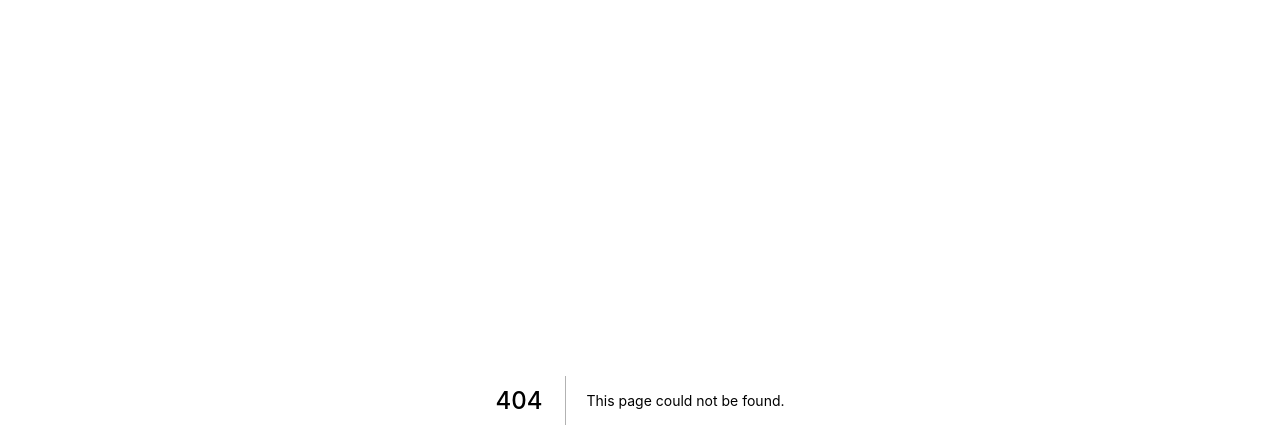
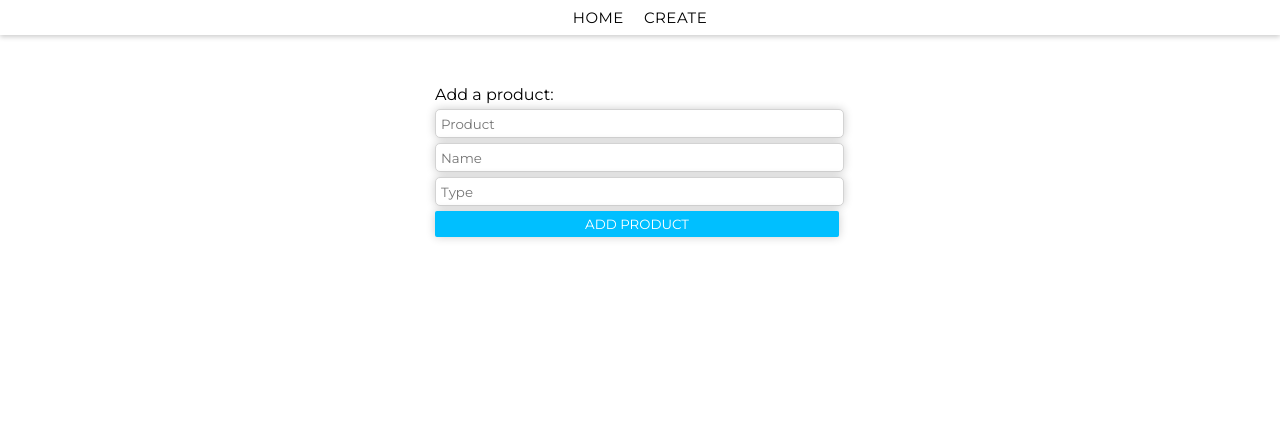
Before and after one commit to oskarjonssson/NextLAB1, a Next.js app: page /create in a window 1280 px wide. Before the commit this address had no page. Shown: the top 448 px of the page. Built offline with nearby package versions, Linux system fonts and the light colour scheme.

Commit message:
Create product update

```diff
--- a/components/AddProduct.js
+++ b/components/AddProduct.js
@@ -1,41 +1,70 @@
 import React, { Component } from 'react';
+import Head from 'next/head'
 
 const containerForm = {
-  marginTop: '10px',
+  marginTop: '50px',
   display: 'flex',
-  width: '410px',
-  height: '50px',
+  justifyContent: 'center',
+  width: '100%',
   flexDirection: 'row',
   flexWrap: 'wrap'
 }
 
 const submitButton = {
-  width: '400px',
-  margin: '0',
-  padding: '0',
+  fontFamily: 'Montserrat',
+  width: '404px',
+  paddingTop: '5px',
+  paddingBottom: '5px',
+  marginTop: '5px',
   border: 'none',
   outline: 'none',
   borderRadius: '2px',
   cursor: 'pointer',
   backgroundColor: 'deepskyblue',
-  color: 'white'
+  color: 'white',
+  WebkitBoxShadow:'0px 0px 10px 0px rgba(0,0,0,0.2)',
+  MozBoxShadow:' 0px 0px 10px 0px rgba(0,0,0,0.2)',
+  BoxShadow: '0px 0px 10px 0px rgba(0,0,0,0.2)'
 }
 
+const formHolder = {
+  width: '410px',
+  height: '200px'
+}
 const inputs = {
-  height: '20px',
-  width: '129px',
-  margin: '0',
-  padding: '0'
+  fontFamily: 'Montserrat',
+  paddingLeft: '5px',
+  borderRadius: '5px',
+  outline: 'none',
+  border: '0.5px solid lightgray',
+  height: '25px',
+  width: '400px',
+  marginTop: '5px',
+  WebkitBoxShadow:'0px 0px 10px 0px rgba(0,0,0,0.2)',
+  MozBoxShadow:' 0px 0px 10px 0px rgba(0,0,0,0.2)',
+  BoxShadow: '0px 0px 10px 0px rgba(0,0,0,0.2)'
 }
 
+const formText = {
+  fontFamily: 'Montserrat',
+  margin: '0'
+}
 class AddProduct extends Component {
   constructor(props){
     super(props);
     this.state={
       productAdd: '',
       nameAdd: '',
-      typeAdd: ''
+      typeAdd: '',
     }
+  }
+  addProduct = (name, product , type) => {
+    let obj = {product, type, name, img: '//cdn.shopify.com/s/files/1/0362/2465/products/Audeze_Mobius_Copper_1024x1024_2000x.png'}
+
+    fetch('http://localhost:3001/api/addproduct/' + name,{
+      method: 'POST',
+      body: JSON.stringify(obj),
+    })
   }
 
   handleChange = e => {
@@ -43,18 +72,24 @@ class AddProduct extends Component {
   }
 
   handleSubmit = () => {
-    if (!this.props.apiData.filter(e => e.name === this.state.nameAdd).length > 0) {
-      this.props.addProduct(this.state.nameAdd, this.state.productAdd, this.state.typeAdd)
-    }
+      this.addProduct(this.state.nameAdd, this.state.productAdd, this.state.typeAdd)
   }
+
+
   render(){
 
     return(
       <div style={containerForm}>
-        <input style={inputs} placeholder="Product" type="text" name="productAdd" value={this.state.productAdd} onChange={this.handleChange}/>
-        <input style={inputs} placeholder="Name" type="text" name="nameAdd" value={this.state.nameAdd} onChange={this.handleChange}/>
-        <input style={inputs} placeholder="Type" type="text" name="typeAdd" value={this.state.typeAdd} onChange={this.handleChange}/>
-        <button style={submitButton} onClick={this.handleSubmit}>ADD PRODUCT</button>
+      <Head>
+        <link href="https://fonts.googleapis.com/css?family=Montserrat" rel="stylesheet" />
+      </Head>
+        <div style={formHolder}>
+          <p style={formText}>Add a product:</p>
+          <input style={inputs} placeholder="Product" type="text" name="productAdd" value={this.state.productAdd} onChange={this.handleChange}/>
+          <input style={inputs} placeholder="Name" type="text" name="nameAdd" value={this.state.nameAdd} onChange={this.handleChange}/>
+          <input style={inputs} placeholder="Type" type="text" name="typeAdd" value={this.state.typeAdd} onChange={this.handleChange}/>
+          <button style={submitButton} onClick={this.handleSubmit}>ADD PRODUCT</button>
+        </div>
       </div>
 
     )
--- a/components/EditProductButton.js
+++ b/components/EditProductButton.js
@@ -15,7 +15,7 @@ const toggleDiv = {
 }
 
 const buttonsStyle = {
-  fontFamily: 'Muli',
+  fontFamily: 'Montserrat',
   width: '100%',
   border: 'none',
   cursor: 'pointer',
@@ -57,8 +57,8 @@ class EditProductButton extends Component{
 
     return(
       <div>
-      <Head>>
-        <link href="https://fonts.googleapis.com/css?family=Muli" rel="stylesheet" />
+      <Head>
+        <link href="https://fonts.googleapis.com/css?family=Montserrat" rel="stylesheet" />
       </Head>
         <button style={buttonsStyle} onClick={this.handleToggleClick}>
           {this.state.show ? 'CLOSE' : 'EDIT'}
--- a/components/FetchData.js
+++ b/components/FetchData.js
@@ -1,6 +1,5 @@
 import React, { Component } from 'react';
 import EditProductButton from './EditProductButton.js'
-import AddProduct from './AddProduct.js'
 import Head from 'next/head'
 
 const API = 'http://localhost:3001/api/getproducts';
@@ -11,14 +10,14 @@ const buttonStyle = {
   flexDirection: 'column',
   justifyContent: 'space-between',
   width: '200px',
-  height: '300px',
+  height: '350px',
   backgroundColor: 'white',
   border: 'none',
   borderRadius: '5px',
   color: 'lightgray',
   margin: '10px',
   padding: '20px',
-  fontFamily: 'Muli',
+  fontFamily: 'Montserrat',
   WebkitBoxShadow:'0px 0px 19px 0px rgba(0,0,0,0.2)',
   MozBoxShadow:' 0px 0px 19px 0px rgba(0,0,0,0.2)',
   BoxShadow: '0px 0px 19px 0px rgba(0,0,0,0.2)'
@@ -30,14 +29,27 @@ const divWrapper = {
 }
 
 const containerInfo = {
-  width: '90%',
-  heiht: '100px'
+  width: '100%',
+  heiht: '50px',
+  display: 'flex',
+  flexDirection: 'column',
+  alignItems: 'center',
+  fontSize: '15px'
+}
+
+const containerInfoText = {
+  margin: '2px',
+  color: '#5e5e5e'
 }
 
 const containerFetch = {
   display: 'flex',
-  flexDirection: 'column',
-  alignItems: 'center'
+  flexDirection: 'row',
+  alignItems: 'center',
+  justifyContent: 'space-between',
+  width: '70%',
+  marginTop: '30px',
+  flexWrap: 'wrap'
 }
 
 const containerButtons = {
@@ -45,7 +57,7 @@ const containerButtons = {
 }
 
 const buttonsStyle = {
-  fontFamily: 'Muli',
+  fontFamily: 'Montserrat',
   width: '100%',
   border: 'none',
   cursor: 'pointer',
@@ -53,9 +65,11 @@ const buttonsStyle = {
   outline: 'none',
   borderBottom: '0.5px solid lightgray',
   marginTop: '10px',
-  ':hover': {
-   borderBottom: '0.5px solid black'
- }
+}
+
+const imgTag = {
+  heiht: '50px',
+  width: '100%',
 }
 //CSS Styles End.
 
@@ -110,34 +124,17 @@ class FetchData extends Component {
     })
   }
 
-  addProduct = (name, product , type) => {
-        let obj = {product, type, name}
-        let newData = [...this.state.apiData];
-        newData.push(obj);
-        this.setState({ apiData: newData})
-
-        fetch('http://localhost:3001/api/addproduct/' + name,
-        {
-          method: 'POST',
-          body: JSON.stringify(obj),
-        })
-    /*  .then(res => res.json())
-      .then(response => console.log('Success:', JSON.stringify(response)))
-      .catch(error => console.error('Error:', error));
-      */
-
-  }
 
   render() {
 
   {/*Skriver ut all data vi har hämtat hem och gör om den till JSX-element*/}
   const list = this.state.apiData.map(data =>
     <div style={buttonStyle} key={data.name}>
-
+      <div><img style={imgTag} src={data.img}></img></div>
       <div style={containerInfo}>
-        <p>Product: {data.product}</p>
-        <p>Name: {data.name}</p>
-        <p>Type: {data.type}</p>
+        <p style={containerInfoText}>{data.product}</p>
+        <p style={containerInfoText}>{data.name}</p>
+        <p style={containerInfoText}>{data.type}</p>
       </div>
       <div style={containerButtons}>
       <EditProductButton
@@ -157,15 +154,10 @@ class FetchData extends Component {
     return (
       <div style={containerFetch}>
       <Head>
-        <link href="https://fonts.googleapis.com/css?family=Muli" rel="stylesheet" />
+        <link href="https://fonts.googleapis.com/css?family=Montserrat" rel="stylesheet" />
       </Head>
-        <AddProduct
-          addProduct={this.addProduct}
-          apiData={this.state.apiData}
-        />
-        <div style={divWrapper}>
           {list.length > 0 ? list : noRes}
-        </div>
+
 
       </div>
     );
--- a/components/Nav.js
+++ b/components/Nav.js
@@ -46,8 +46,8 @@ class Nav extends Component{
         <Link href="/">
           <a style={links}>HOME</a>
         </Link>
-        <Link href="/test">
-          <a style={links}>TEST</a>
+        <Link href="/create">
+          <a style={links}>CREATE</a>
         </Link>
       </div>
     )
--- a/pages/test.js
+++ b/pages/create.js
@@ -1,12 +1,13 @@
 import Nav from '../components/Nav.js'
 import GlobalStyle from './GlobalStyle';
+import AddProduct from '../components/AddProduct.js'
 
-const Test = props => (
+const Create = props => (
   <div>
     <GlobalStyle />
     <Nav />
-    <p>Test</p>
+    <AddProduct />
   </div>
 )
 
-export default Test
+export default Create
```
Also changed, not shown: products.js (+4 -4 lines).
